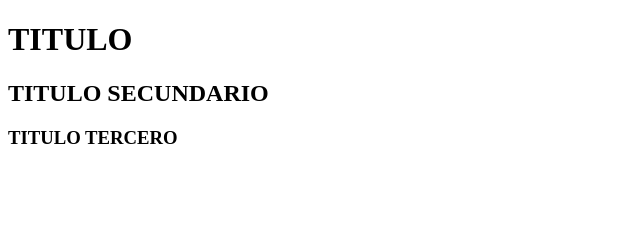
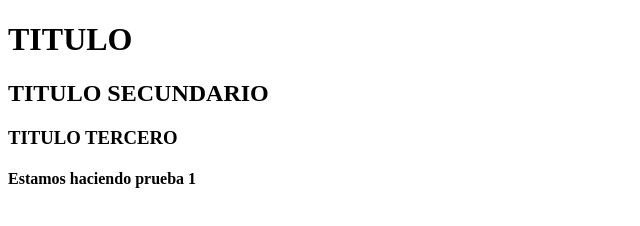
Before and after one commit to mariagp16/PROYECTO_GIT_CESUR, a plain HTML site: page index.html in a window 1280 px wide. Shown: the whole page, without its empty margins (0-640 px from the left). Drawn offline with Linux system fonts and the light colour scheme.

Commit message:
Estamos haciendo prueba 1

```diff
--- a/index.html
+++ b/index.html
@@ -9,5 +9,6 @@
     <h1>TITULO</h1>
     <h2>TITULO SECUNDARIO</h2>
     <h3>TITULO TERCERO</h3>
+    <h4>Estamos haciendo prueba 1</h4>
 </body>
 </html>
```
